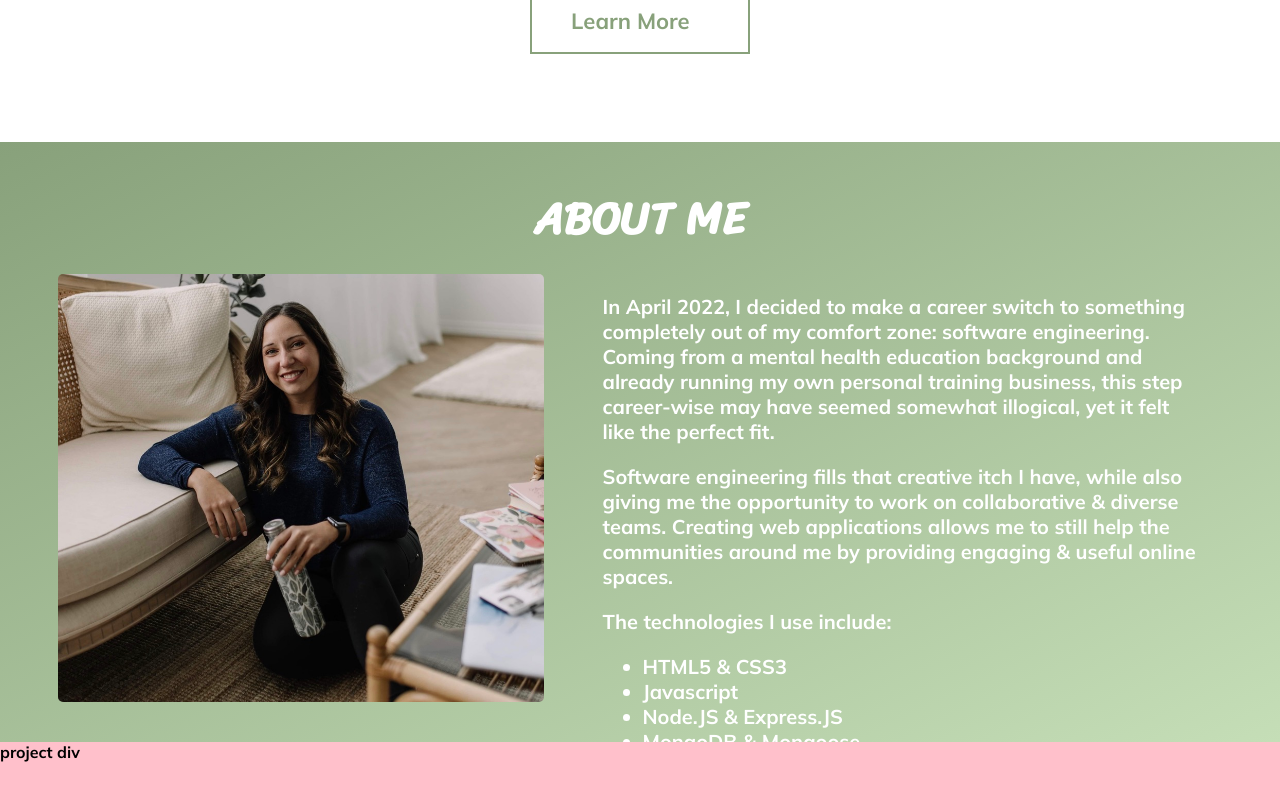
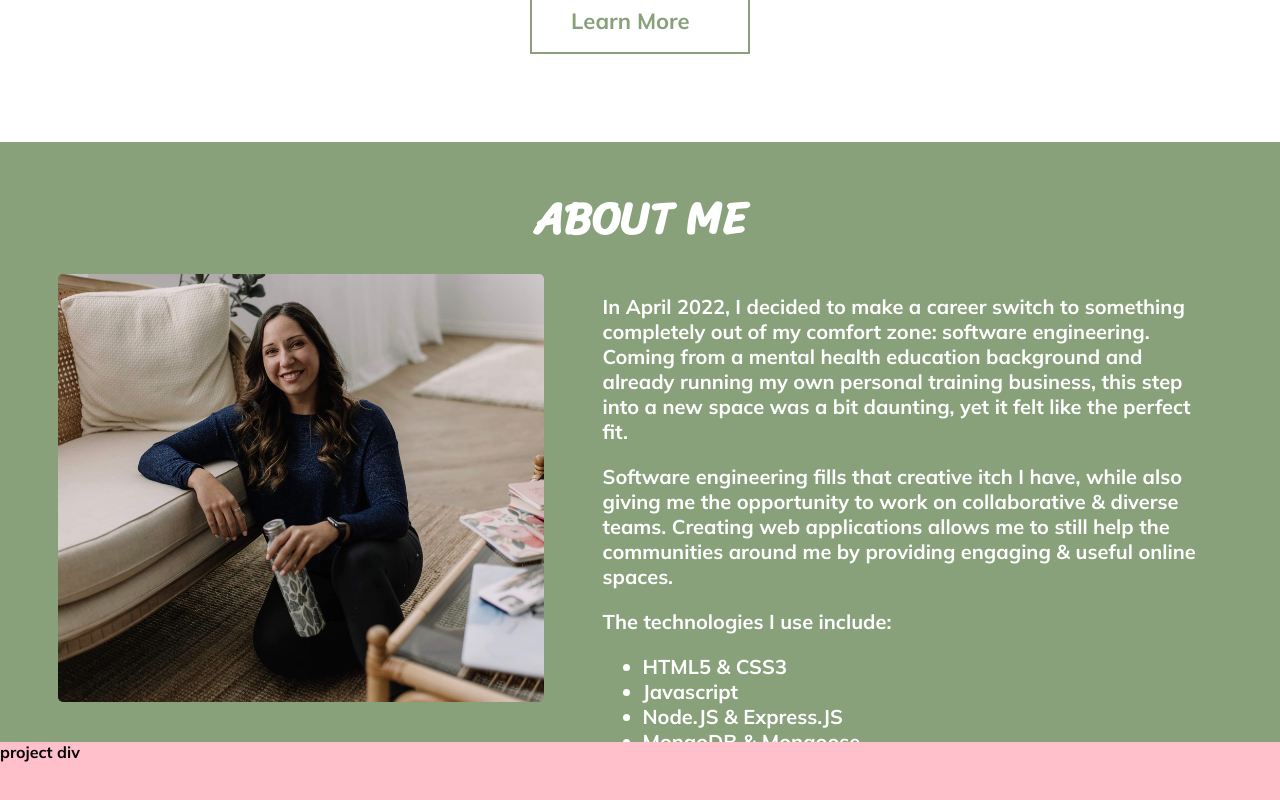
Before and after one commit to amandafroment/portfolio, a React (Create React App) app: page / in a window 1280 px wide. Shown: the part 658-1458 px from the top of the page. Built offline with nearby package versions, Linux system fonts and the light colour scheme.

Commit message:
changed icon and browser name

```diff
--- a/public/index.html
+++ b/public/index.html
@@ -2,7 +2,7 @@
 <html lang="en">
   <head>
     <meta charset="utf-8" />
-    <link rel="icon" href="%PUBLIC_URL%/favicon.ico" />
+    <link rel="icon" href="%PUBLIC_URL%/profile-pic.jpeg" />
     <meta name="viewport" content="width=device-width, initial-scale=1" />
     <meta name="theme-color" content="#000000" />
     <meta
@@ -24,7 +24,7 @@
       work correctly both with client-side routing and a non-root public URL.
       Learn how to configure a non-root public URL by running `npm run build`.
     -->
-    <title>React App</title>
+    <title>AFroment Portfolio</title>
   </head>
   <body>
     <noscript>You need to enable JavaScript to run this app.</noscript>
--- a/src/pages/App/App.css
+++ b/src/pages/App/App.css
@@ -98,8 +98,8 @@ html {
   flex-direction: column;
   align-items: center;
   height: 75vh;
-  /* background-color: #88a17b; */
-  background-image: linear-gradient(to bottom right, #88a17b, #c5deb7);
+  background-color: #88a17b;
+  /* background-image: linear-gradient(to bottom right, #88a17b, #c5deb7); */
   top: 100vh;
   width: 100vw;
 }
--- a/src/pages/App/App.js
+++ b/src/pages/App/App.js
@@ -33,9 +33,9 @@ export default function App() {
                   In April 2022, I decided to make a career switch to something
                   completely out of my comfort zone: software engineering.
                   Coming from a mental health education background and already
-                  running my own personal training business, this step
-                  career-wise may have seemed somewhat illogical, yet it felt
-                  like the perfect fit.
+                  running my own personal training business, this step into a
+                  new space was a bit daunting, yet it felt like the perfect
+                  fit.
                 </p>
                 <p>
                   Software engineering fills that creative itch I have, while
```
Also changed, not shown: public/profile-pic.jpeg (added), 1 other file (tests, documents, lock files or other folders).
